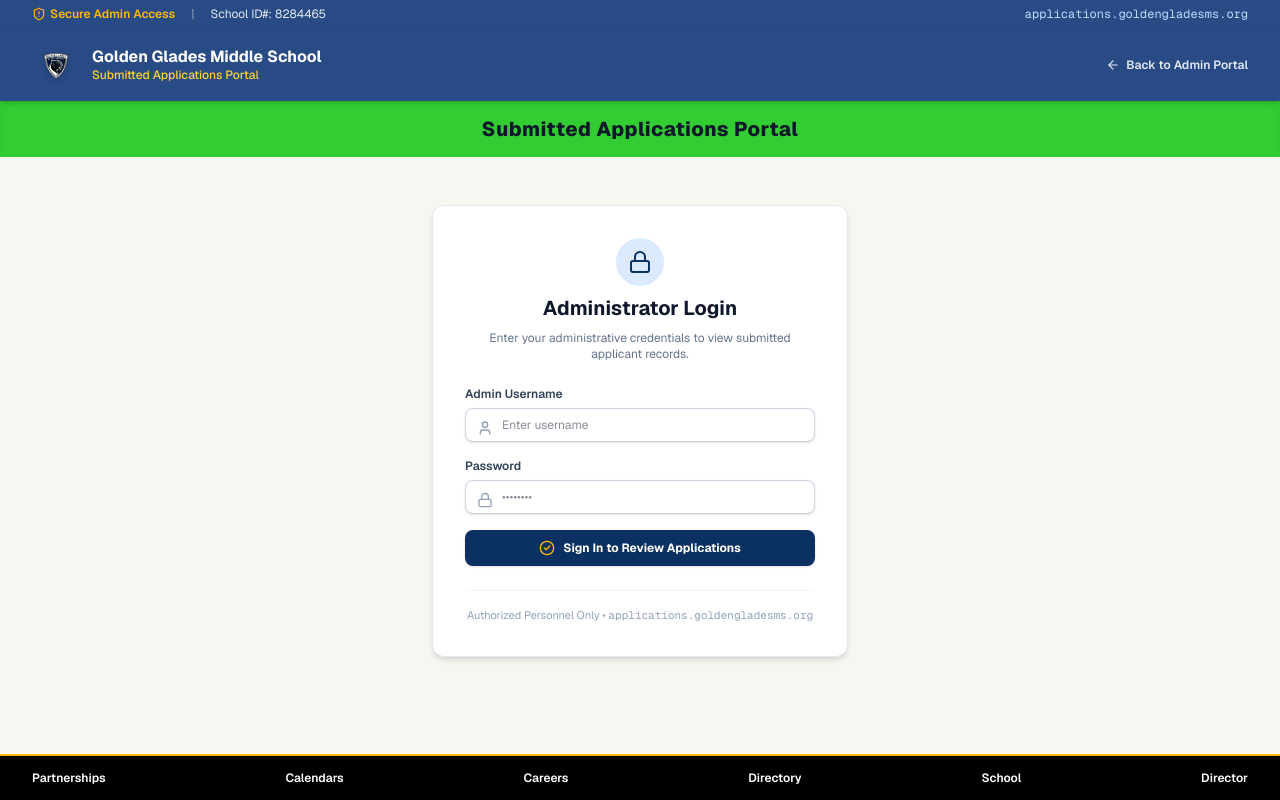
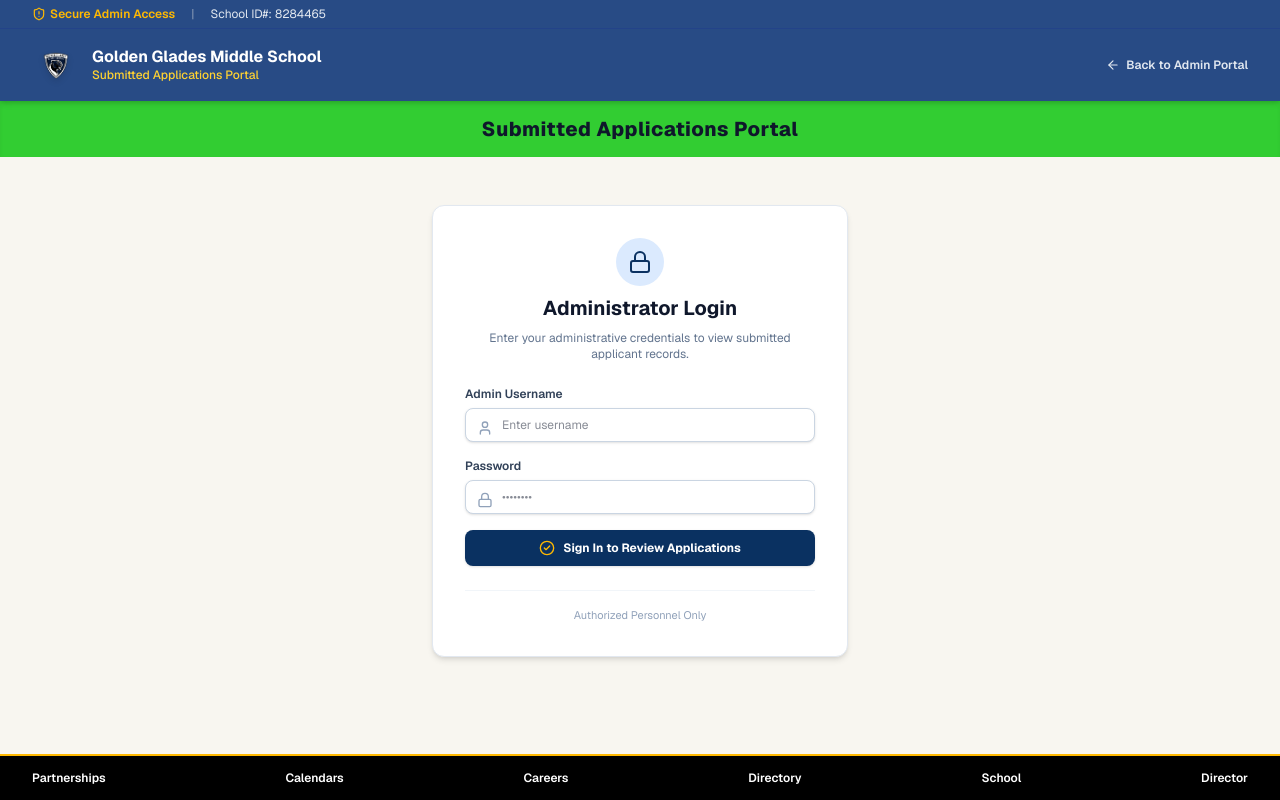
Before and after one commit to GoldenGladesMiddle/golden-glades-portal, a Next.js app: page /applications in a window 1280 px wide. Built offline with nearby package versions, Linux system fonts and the light colour scheme.

Commit message:
Remove application URL and update footer message
Removed the application URL from the page and adjusted the authorized personnel message.

```diff
--- a/app/applications/page.tsx
+++ b/app/applications/page.tsx
@@ -33,7 +33,6 @@ export default function ApplicationsLoginPage() {
               <span className="hidden sm:inline text-slate-400">|</span>
               <span className="hidden sm:inline">School ID#: 8284465</span>
             </div>
-            <span className="text-xs text-blue-200 font-mono">applications.goldengladesms.org</span>
           </div>
 
           <div className="max-w-7xl mx-auto px-4 md:px-8 py-3 flex items-center justify-between">
@@ -131,7 +130,7 @@ export default function ApplicationsLoginPage() {
 
             <div className="pt-4 border-t border-slate-100 text-center">
               <p className="text-[11px] text-slate-400">
-                Authorized Personnel Only • <span className="font-mono">applications.goldengladesms.org</span>
+                Authorized Personnel Only
               </p>
             </div>
           </div>
```
